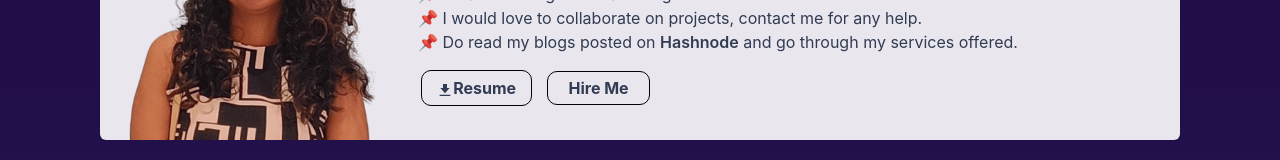
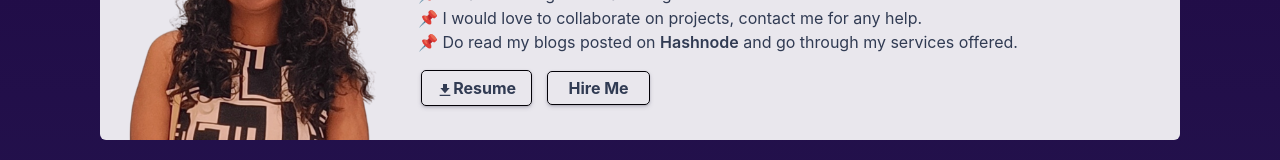
Before and after one commit to gavandivya/ReactPortfolio, a React (Create React App) app: page / in a window 1280 px wide. Shown: the part 564-724 px from the top of the page. Built offline with nearby package versions, Linux system fonts and the light colour scheme.

Commit message:
style:ShadowAdded

```diff
--- a/src/components/AboutUsComponent/AboutUs.css
+++ b/src/components/AboutUsComponent/AboutUs.css
@@ -7,15 +7,15 @@
     padding: 5px 15px;
     border: 1px solid rgb(0, 0, 0);
     margin: 1rem 0.2rem;
-}
-
+    border-radius: 5px;
+    box-shadow: rgba(50, 50, 93, 0.25) 0px 2px 5px -1px, rgba(0, 0, 0, 0.3) 0px 1px 3px -1px;}
 
 .buttonDark{
     border-radius: 10px;
     padding: 5px 15px;
     border: 1px solid rgb(255, 255, 255);
     margin: 1rem 0.2rem;
-}
+    box-shadow: rgba(255, 255, 255, 0.25) 0px 2px 5px -1px, rgba(243, 243, 243, 0.3) 0px 1px 3px -1px;}
 
 
 a:hover {
```
